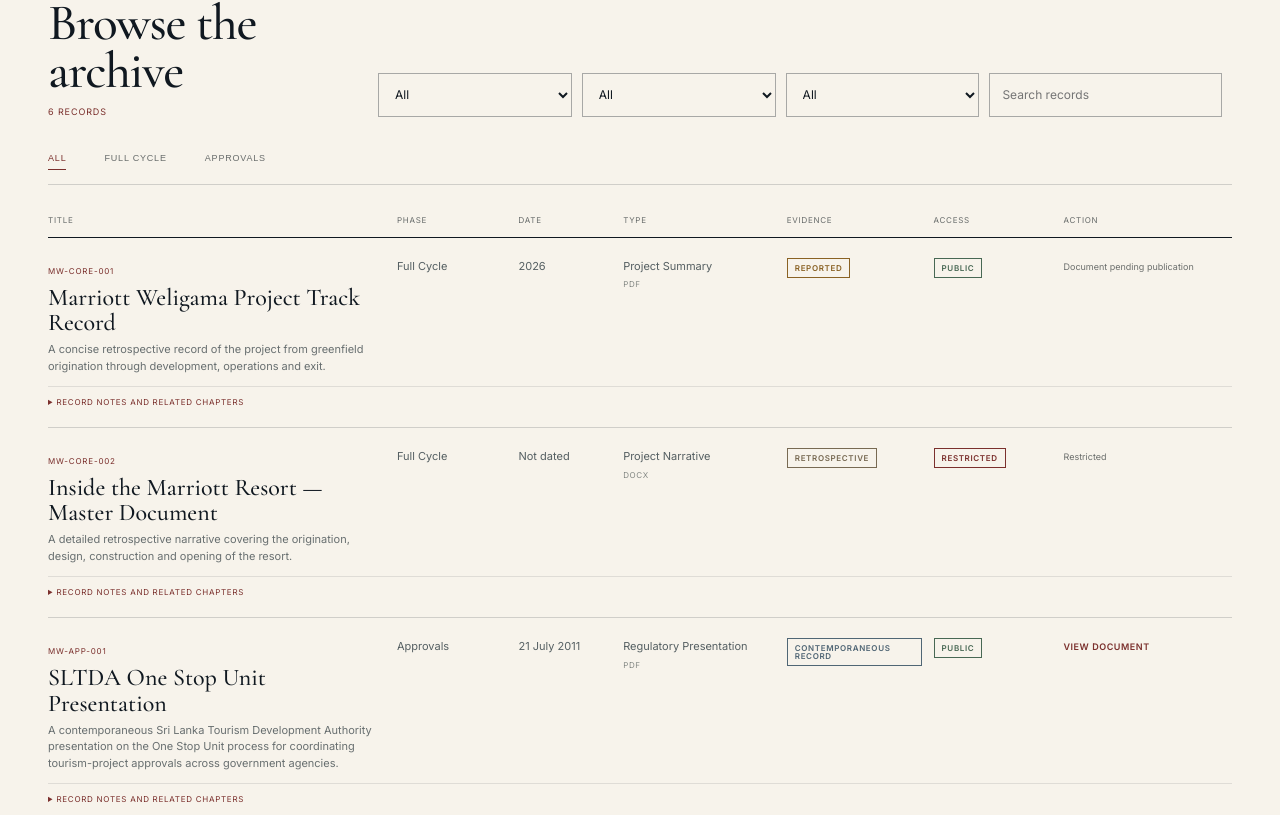
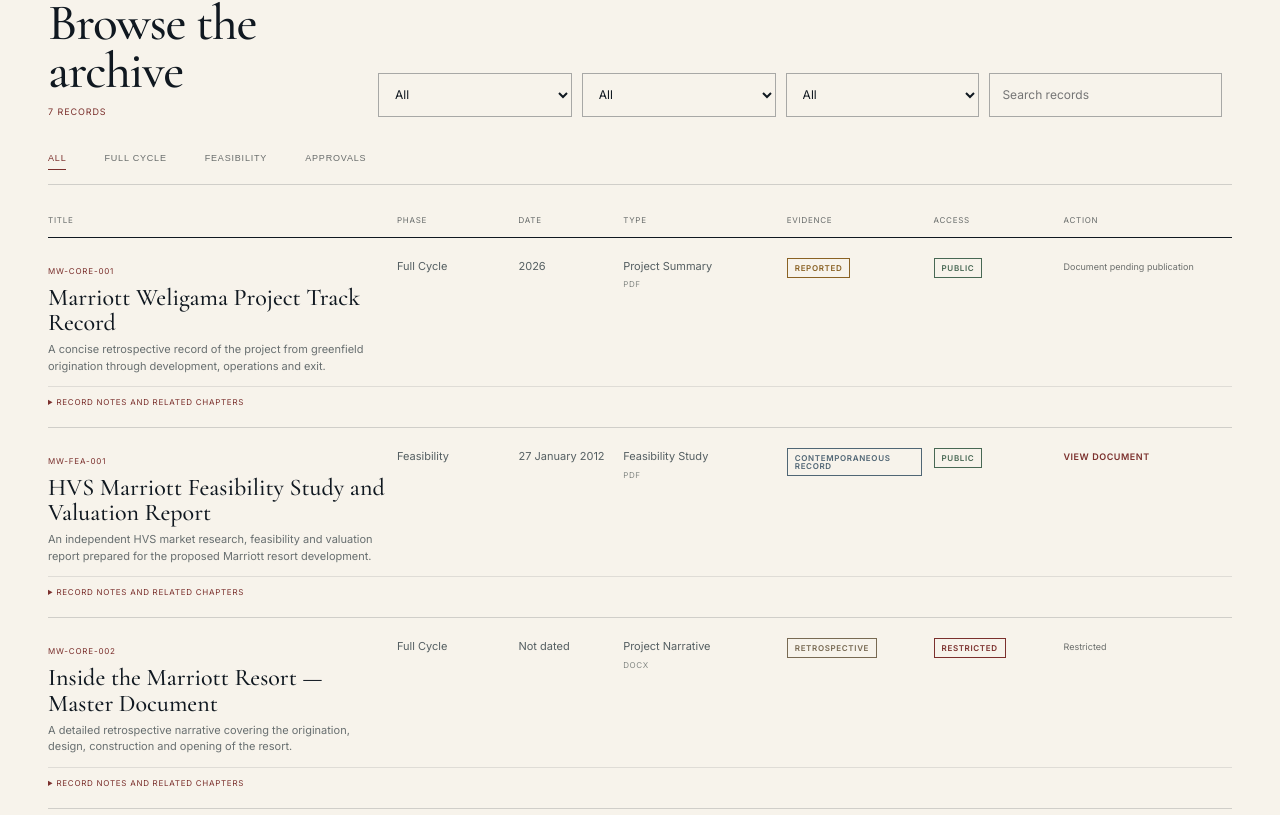
Before and after one commit to viji9898/app-marriott, a React (Vite) app: page /library in a window 1280 px wide. Shown: the part 908-1723 px from the top of the page. Built offline with nearby package versions, Linux system fonts and the light colour scheme.

Commit message:
add-hvs-doc

```diff
--- a/src/data/libraryRecords.js
+++ b/src/data/libraryRecords.js
@@ -27,12 +27,34 @@
     pages: 2,
     evidenceStatus: "Reported",
     access: "Public",
-    featured: true,
+    featured: false,
     fileUrl: null,
     thumbnail: null,
     relatedRoutes: ["/overview", "/development", "/operations", "/exit"],
     notes:
       "Selected transaction figures are presented as reported in the project record. The reported per-key value and return on investment require reconciliation against detailed transaction and equity cash-flow schedules.",
+  },
+  {
+    id: "MW-FEA-001",
+    slug: "hvs-marriott-feasibility-study-and-valuation-report",
+    title: "HVS Marriott Feasibility Study and Valuation Report",
+    shortTitle: "HVS Feasibility Study",
+    description:
+      "An independent HVS market research, feasibility and valuation report prepared for the proposed Marriott resort development.",
+    phase: "Feasibility",
+    type: "Feasibility Study",
+    format: "PDF",
+    date: "27 January 2012",
+    pages: 118,
+    evidenceStatus: "Contemporaneous record",
+    access: "Public",
+    featured: true,
+    fileUrl:
+      "https://customer-apps-techhq.s3.eu-west-2.amazonaws.com/app-marriott-case-study/hvs/2012-01-27+HVS-Marriott+Feasibility+STudy+and+Valuation+Report.pdf",
+    thumbnail: null,
+    relatedRoutes: ["/opportunity", "/development"],
+    notes:
+      "The report records the independent market and feasibility analysis used to assess the proposed hotel development and its valuation context.",
   },
   {
     id: "MW-CORE-002",
```
